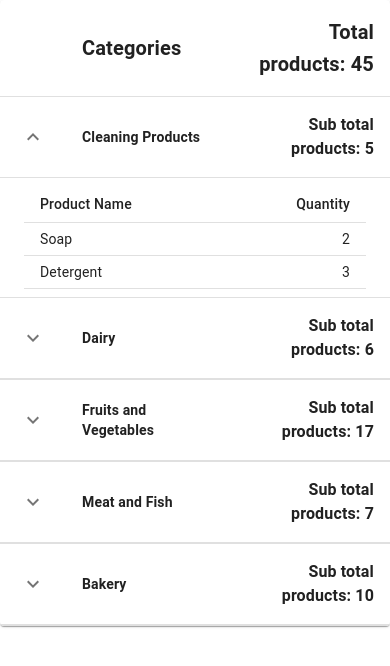
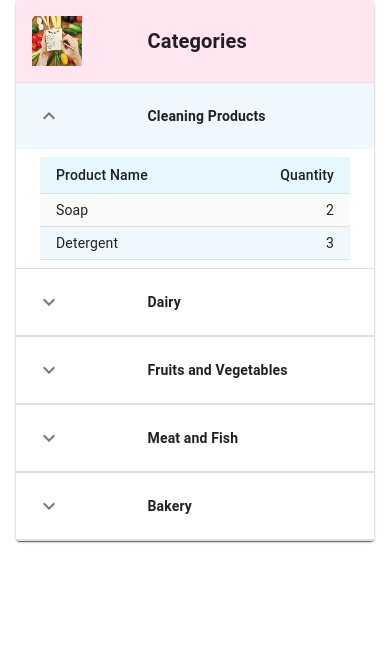
Before and after one commit to chichepo/shopping-list, a React (Create React App) app in the folder shopping-list-app/client/: page / in a window 390 px wide. Both pictures are taken after a click on the button 33 px from the left and 137 px from the top of the page. Shown: the top 666 px of the page. Built offline with nearby package versions, Linux system fonts and the light colour scheme.

Commit message:
formatting: - Responsness - Design - Colors

```diff
--- a/shopping-list-app/client/src/components/collapsibleTable.js
+++ b/shopping-list-app/client/src/components/collapsibleTable.js
@@ -13,6 +13,10 @@ import Paper from '@mui/material/Paper';
 import KeyboardArrowDownIcon from '@mui/icons-material/KeyboardArrowDown';
 import KeyboardArrowUpIcon from '@mui/icons-material/KeyboardArrowUp';
 import Typography from '@mui/material/Typography';
+import Container from '@mui/material/Container';
+import Grid from '@mui/material/Grid';
+import ShoppingCartIcon from '@mui/icons-material/ShoppingCart';
+import '../responsive.css'; // Import the CSS file
 
 function createData(name, products) {
   const subtotal = products.reduce((acc, product) => acc + product.quantity, 0);
@@ -29,7 +33,7 @@ function Row(props) {
 
   return (
     <React.Fragment>
-      <TableRow sx={{ '& > *': { borderBottom: 'unset' } }}>
+      <TableRow sx={{ '& > *': { borderBottom: 'unset' }, backgroundColor: open ? '#f0f8ff' : '#ffffff' }}>
         <TableCell>
           <IconButton
             aria-label="expand row"
@@ -42,7 +46,7 @@ function Row(props) {
         <TableCell component="th" scope="row" style={{ fontWeight: 'bold' }}>
           {row.name}
         </TableCell>
-        <TableCell align="right">
+        <TableCell align="right" className="hide-on-mobile">
           <Typography variant="body1" component="div" style={{ fontWeight: 'bold' }}>
             Sub total products: {row.subtotal}
           </Typography>
@@ -51,17 +55,17 @@ function Row(props) {
       <TableRow>
         <TableCell style={{ paddingBottom: 0, paddingTop: 0 }} colSpan={6}>
           <Collapse in={open} timeout="auto" unmountOnExit>
-            <Box sx={{ margin: 1 }}>
+            <Box sx={{ margin: 1, backgroundColor: '#f9f9f9' }}>
               <Table size="small" aria-label="products">
                 <TableHead>
                   <TableRow>
-                    <TableCell>Product Name</TableCell>
-                    <TableCell align="right">Quantity</TableCell>
+                    <TableCell style={{ backgroundColor: '#e6f7ff' }}>Product Name</TableCell>
+                    <TableCell align="right" style={{ backgroundColor: '#e6f7ff' }}>Quantity</TableCell>
                   </TableRow>
                 </TableHead>
                 <TableBody>
-                  {row.products.map((product) => (
-                    <TableRow key={product.name}>
+                  {row.products.map((product, index) => (
+                    <TableRow key={product.name} style={{ backgroundColor: index % 2 === 0 ? '#fafafa' : '#f0f8ff' }}>
                       <TableCell component="th" scope="row">
                         {product.name}
                       </TableCell>
@@ -118,17 +122,24 @@ const totalQuantity = rows.reduce((acc, row) => acc + row.subtotal, 0);
 
 export default function CollapsibleTable() {
   return (
+    <Container maxWidth="md">
+      <Grid container spacing={2}>
+        <Grid item xs={12}>
+          <Paper>
             <TableContainer component={Paper}>
               <Table aria-label="collapsible table">
                 <TableHead>
                   <TableRow>
-            <TableCell />
-            <TableCell>
+                    <TableCell style={{ backgroundColor: '#ffe6f0' }}>
+                    <img src={require('../assets/shopping-list.png').default} alt="Shopping List" style={{ width: '50px', height: '50px' }} />
+
+                    </TableCell>
+                    <TableCell style={{ backgroundColor: '#ffe6f0' }}>
                       <Typography variant="h6" component="div" style={{ fontWeight: 'bold' }}>
                         Categories
                       </Typography>
                     </TableCell>
-            <TableCell align="right">
+                    <TableCell align="right" className="hide-on-mobile" style={{ backgroundColor: '#ffe6f0' }}>
                       <Typography variant="h6" component="div" style={{ fontWeight: 'bold' }}>
                         Total products: {totalQuantity}
                       </Typography>
@@ -142,5 +153,9 @@ export default function CollapsibleTable() {
                 </TableBody>
               </Table>
             </TableContainer>
+          </Paper>
+        </Grid>
+      </Grid>
+    </Container>
   );
 }
--- /dev/null
+++ b/shopping-list-app/client/src/responsive.css
@@ -0,0 +1,6 @@
+/* Hide specific columns on small screens */
+@media (max-width: 600px) {
+    .hide-on-mobile {
+      display: none;
+    }
+  }
```
Also changed, not shown: shopping-list-app/client/src/assets/shopping-list.png (added), 1 other file (tests, documents, lock files or other folders). Lines whose indentation alone changed are shown as unchanged.
